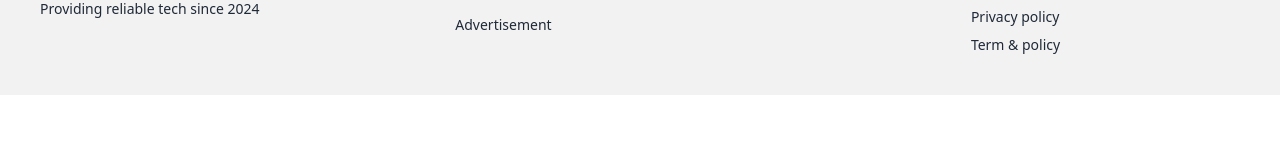
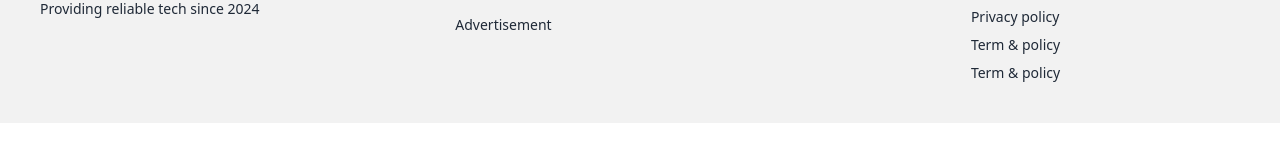
Before and after one commit to hasanalam365/find-career-client, a React (Vite) app: page / in a window 1280 px wide. Shown: the part 1085-1238 px from the top of the page. Built offline with nearby package versions, Linux system fonts and the light colour scheme; no server answers.

Commit message:
footer 11

```diff
--- a/src/shared/Footer.tsx
+++ b/src/shared/Footer.tsx
@@ -23,6 +23,7 @@ const Footer = () => {
           <a className="link link-hover">Privacy policy</a>
           <a className="link link-hover">Privacy policy</a>
           <a className="link link-hover">Term & policy</a>
+          <a className="link link-hover">Term & policy</a>
 
         </nav>
       </footer>
```
